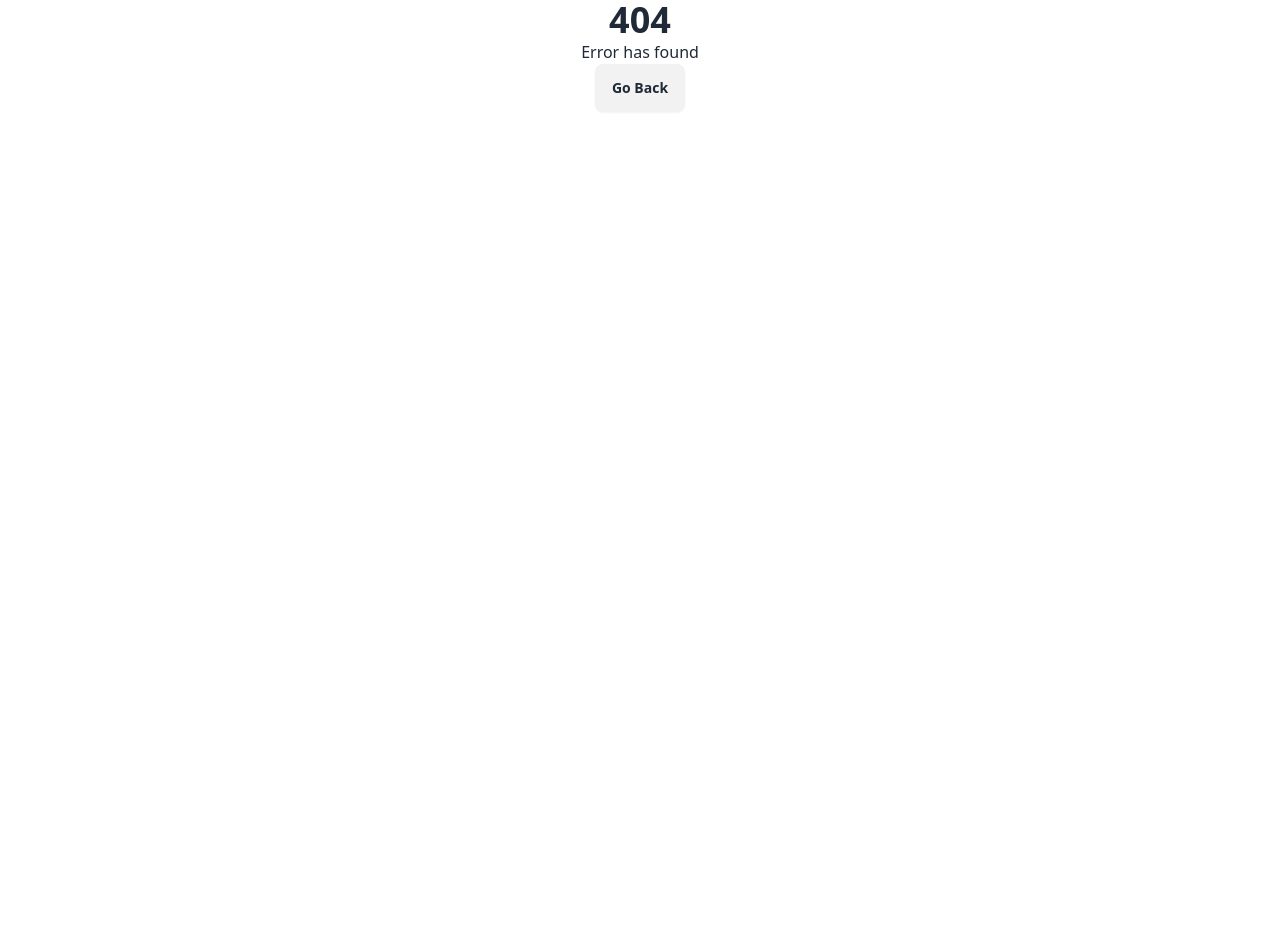
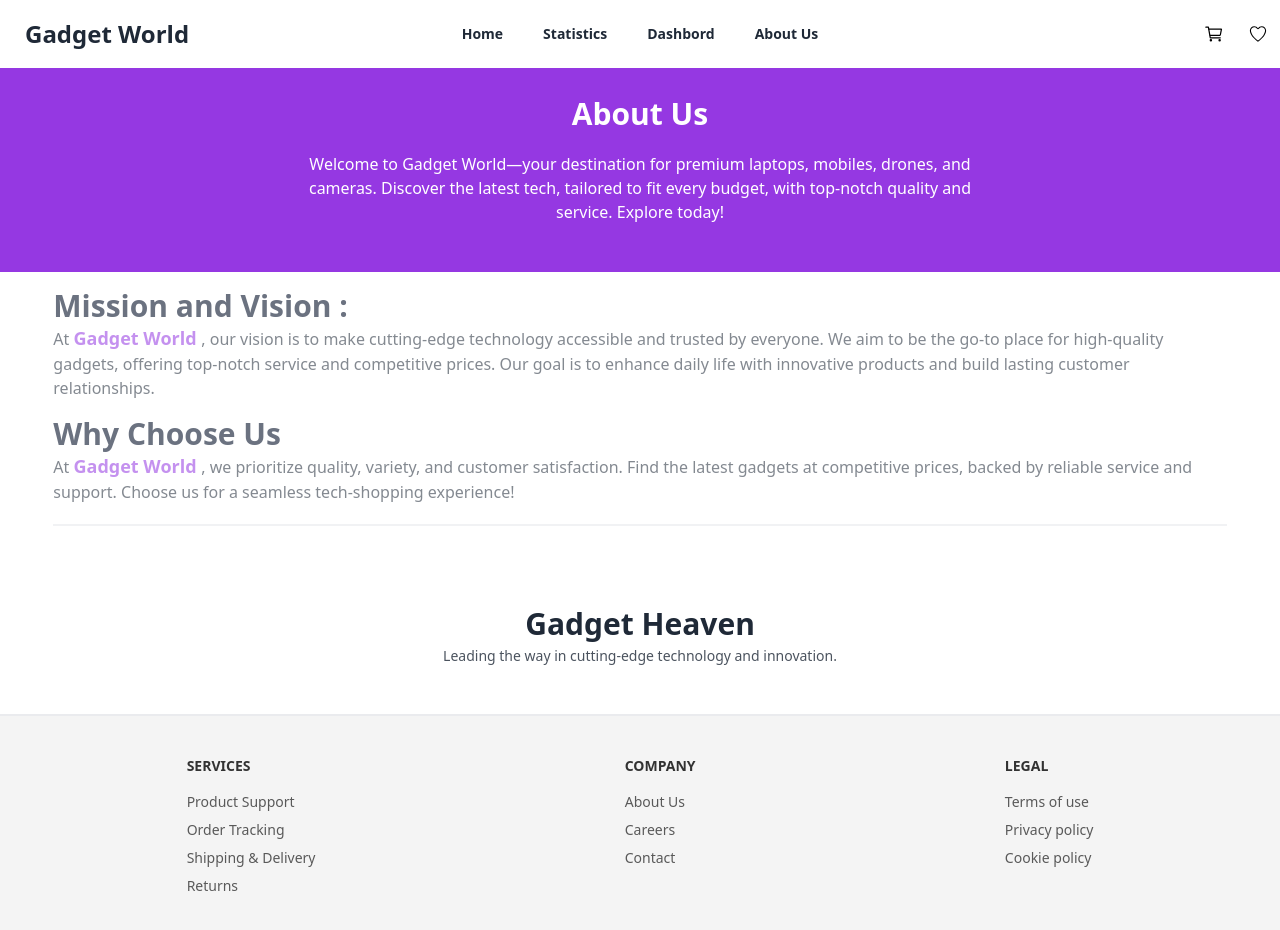
Before and after one commit to programming-hero-web-course-4/b10a8-gadget-heaven-Rajib1504, a React (Vite) app: page /About in a window 1280 px wide. Before the commit this address had no page. Shown: the top 930 px of the page. Before the commit the page ends 800 px from the top, so only its background shows below. Built offline with nearby package versions, Linux system fonts and the light colour scheme.

Commit message:
error done

```diff
--- a/index.html
+++ b/index.html
@@ -2,9 +2,9 @@
 <html data-theme="light" lang="en">
   <head>
     <meta charset="UTF-8" />
-    <link rel="icon" type="image/svg+xml" href="/vite.svg" />
+    <link rel="icon" type="image/svg+xml" href="./src/assets/favicon-16x16.png" />
     <meta name="viewport" content="width=device-width, initial-scale=1.0" />
-    <title>Vite + React</title>
+    <title>Gadget-World</title>
   </head>
   <body>
     <div id="root"></div>
--- /dev/null
+++ b/src/Pages/About.jsx
@@ -0,0 +1,53 @@
+const About = () => {
+  return (
+    <div>
+      <div>
+        <div className="bg-[#9538E2] text-center p-4 mb-4">
+          <div className="flex-col flex items-center m-3 text-center">
+            <h1 className=" text-xl sm:text-2xl md:text-3xl text-white w-full sm:w-[70%]  font-bold">
+              About Us
+            </h1>
+            <p className=" text-white max-w-2xl py-5">
+              Welcome to Gadget World—your destination for premium laptops,
+              mobiles, drones, and cameras. Discover the latest tech, tailored
+              to fit every budget, with top-notch quality and service. Explore
+              today!
+            </p>
+          </div>
+        </div>
+        {/* next section  */}
+        <div className="mb-4 w-11/12 mx-auto">
+          <h3 className="text-3xl text-gray-500 font-bold">
+            Mission and Vision :
+          </h3>
+          <p className="opacity-55">
+            At{" "}
+            <span className="text-[#9538E2] text-lg font-semibold">
+              Gadget World{" "}
+            </span>{" "}
+            , our vision is to make cutting-edge technology accessible and
+            trusted by everyone. We aim to be the go-to place for high-quality
+            gadgets, offering top-notch service and competitive prices. Our goal
+            is to enhance daily life with innovative products and build lasting
+            customer relationships.
+          </p>
+          <div className="py-4">
+            <h3 className="text-3xl text-gray-500 font-bold">Why Choose Us</h3>
+            <p className="opacity-55 pb-5 border-b-2">
+              At{" "}
+              <span className="text-[#9538E2] text-lg font-semibold">
+                Gadget World{" "}
+              </span>{" "}
+              , we prioritize quality, variety, and customer satisfaction. Find
+              the latest gadgets at competitive prices, backed by reliable
+              service and support. Choose us for a seamless tech-shopping
+              experience!
+            </p>
+          </div>
+        </div>
+      </div>
+    </div>
+  );
+};
+
+export default About;
--- a/src/Pages/Dashbord.jsx
+++ b/src/Pages/Dashbord.jsx
@@ -1,14 +1,14 @@
 import { FaSort } from "react-icons/fa";
 import { useEffect, useState } from "react";
 import { getAllSavedData } from "../utils";
-import { NavLink, Outlet } from "react-router-dom";
+import { NavLink } from "react-router-dom";
 import CartList from "../assets/Components/CartList";
 import Wishlist from "../assets/Components/Wishlist";
 
 const Dashbord = () => {
   const [cart, setCart] = useState([]);
   const [wishList, setWishList] = useState([]);
-  // const [totalPrice, setTotalPrice] = useState(0);
+  const [totalPrice, setTotalPrice] = useState(0);
   const [display, setDisplay] = useState("cart");
   useEffect(() => {
     const cartData = getAllSavedData("cart");
@@ -20,10 +20,17 @@ const Dashbord = () => {
     const shortedPrice = [...cart].sort((a, b) => b.price - a.price);
     setCart(shortedPrice);
   };
+  const amount = cart.reduce(
+    (sum, newItem) => sum + parseFloat(newItem.price),
+    0
+  );
+  useEffect(() => {
+    document.title = `Dashboard | Gadget-World`;
+  }, []);
 
   return (
     <div>
-      <div className=" w-[100vw] bg-[#9538E2] text-center p-4">
+      <div className="bg-[#9538E2] text-center p-4">
         <div className="flex-col flex items-center m-3 text-center">
           <h1 className=" text-xl sm:text-2xl md:text-3xl text-white w-full sm:w-[70%]  font-bold">
             Dashboard
@@ -64,11 +71,13 @@ const Dashbord = () => {
         </div>
       </div>
       <div className="">
-        <div className="flex justify-between items-center my-2">
-          <h3 className="font-bold text-2xl ">Cart</h3>
+        {display === "cart" ? (
+          <div>
+            <div className="flex justify-between items-center mx-auto w-11/12 my-2">
+              <h3 className="font-bold text-3xl mt-2  ">Cart</h3>
               <div className="flex items-center gap-2 ">
                 <h4 className="font-bold text-2xl ">
-              Total cost : $ <span>123</span>
+                  Total cost : $ <span>{amount}</span>
                 </h4>
                 <button
                   onClick={handelShort}
@@ -81,9 +90,6 @@ const Dashbord = () => {
                 </button>
               </div>
             </div>
-
-        {display === "cart" ? (
-          <div>
             {cart.map((scart) => (
               <CartList
                 key={scart.product_id}
@@ -95,13 +101,11 @@ const Dashbord = () => {
           </div>
         ) : (
           <div>
+            <div className="w-11/12 mx-auto">
+              <h3 className="font-bold text-3xl mt-2">Wish List</h3>
+            </div>
             {wishList.map((item) => (
-              <Wishlist
-                key={item.product_id}
-                item={item}
-                cart={cart}
-                setCart={setCart}
-              ></Wishlist>
+              <Wishlist key={item.product_id} item={item}></Wishlist>
             ))}
           </div>
         )}
--- a/src/Pages/ErrorPage.jsx
+++ b/src/Pages/ErrorPage.jsx
@@ -1,12 +1,16 @@
 import { Link } from "react-router-dom";
 const ErrorPage = () => {
   return (
-    <div className=" text-center">
-      <h1 className="text-4xl font-bold">404</h1>
-      <h4 className="text-md">Error has found</h4>
-      <button className="btn">
-        <Link to="/">Go Back</Link>
-      </button>
+    <div className="flex flex-col items-center h-[100vh] justify-center">
+      <div className=" text-center w-fit mx-auto ">
+        <h1 className="text-9xl font-extrabold text-red-200">404</h1>
+        <h4 className="text-md text-2xl font-semibold mb-2">Page Not Found</h4>
+        <Link to="/home">
+          <button className="btn bg-[#9538E2] rounded-xl px-4 text-white w-fit">
+            Go Back
+          </button>
+        </Link>
+      </div>
     </div>
   );
 };
--- a/src/Pages/Home.jsx
+++ b/src/Pages/Home.jsx
@@ -1,11 +1,14 @@
-import { Outlet, useLoaderData } from "react-router-dom";
+import { Outlet, useLoaderData, useParams } from "react-router-dom";
 import Banner from "../assets/Components/Banner";
+import { useEffect } from "react";
 import HeroText from "../assets/Components/HeroText";
 import CategoriyBtn from "../assets/Components/CategoriyBtn";
 const Home = () => {
   const catagories = useLoaderData();
-  // console.log(catagories);
-
+  const { Categorys } = useParams();
+  useEffect(() => {
+    document.title = `Home | ${Categorys}`;
+  }, [Categorys]);
   return (
     <div className="bg-base-200 ">
       <Banner></Banner>
--- a/src/Pages/Statistics.jsx
+++ b/src/Pages/Statistics.jsx
@@ -1,4 +1,8 @@
+import { useEffect } from "react";
 const Statistics = () => {
+  useEffect(() => {
+    document.title = `Statstics | Gadget-World`;
+  }, []);
   return <div>Statstics</div>;
 };
 
--- a/src/assets/Components/Nav.jsx
+++ b/src/assets/Components/Nav.jsx
@@ -40,10 +40,13 @@ const Nav = () => {
                 <Link to={"/home"}>Home</Link>
               </li>
               <li>
+                <Link to={"/Statistics"}>Statistics</Link>
+              </li>
+              <li>
                 <Link to={"/Dashbord"}>Dashbord</Link>
               </li>
               <li>
-                <Link to={"/Statistics"}>Statistics</Link>
+                <Link to={"/About"}>About Us</Link>
               </li>
             </ul>
           </div>
@@ -57,10 +60,13 @@ const Nav = () => {
               <Link to={"/home"}>Home</Link>
             </li>
             <li>
+              <Link to={"/Statistics"}>Statistics</Link>
+            </li>
+            <li>
               <Link to={"/Dashbord"}>Dashbord</Link>
             </li>
             <li>
-              <Link to={"/Statistics"}>Statistics</Link>
+              <Link to={"/About"}>About Us</Link>
             </li>
           </ul>
         </div>
--- a/src/assets/Components/Wishlist.jsx
+++ b/src/assets/Components/Wishlist.jsx
@@ -1,17 +1,10 @@
+/* eslint-disable react/prop-types */
 import { TiDeleteOutline } from "react-icons/ti";
 import { removeFromLcalStorage } from "../../utils";
 import { Link } from "react-router-dom";
-const Wishlist = ({ item, setCart, cart }) => {
-  const {
-    product_id,
-    product_title,
-    product_image,
-    price,
-    description,
-    Specification,
-    availability,
-    rating,
-  } = item || {};
+const Wishlist = ({ item }) => {
+  const { product_id, product_title, product_image, price, description } =
+    item || {};
   return (
     <div>
       <div className="mt-4">
@@ -26,22 +19,13 @@ const Wishlist = ({ item, setCart, cart }) => {
               <span>Price : $</span>
               <span>{price}</span>
             </h4>
-            <Link to="/Dashbord/cart">
+            <Link>
               <button className="bg-[#9538E2] w-36 p-2 hover:bg-[#9538E2] btn rounded-full text-white">
                 Add to cart
               </button>
             </Link>
           </div>
-          <TiDeleteOutline
-            onClick={() => {
-              removeFromLcalStorage("cart", product_id);
-              const remainingProducts = cart.filter(
-                (item) => item.product_id !== product_id
-              );
-              setCart(remainingProducts);
-            }}
-            className="text-5xl font-light text-red-600"
-          />
+          <TiDeleteOutline className="text-xl font-light text-red-600" />
         </div>
       </div>
     </div>
--- a/src/assets/Components/productDetails/ProductDetails.jsx
+++ b/src/assets/Components/productDetails/ProductDetails.jsx
@@ -8,6 +8,7 @@ const ProductDetails = () => {
   const { product_id } = useParams();
   console.log(product_id);
   const [allProduct, setAllProduct] = useState([]);
+  const [disable, setDisable] = useState(false);
   useEffect(() => {
     fetch("../gudget.json")
       .then((res) => res.json())
@@ -82,13 +83,19 @@ const ProductDetails = () => {
                 </div>
                 <div className="flex gap-3 items-center mt-4">
                   <button
-                    onClick={() => addToLocalStorage(filterProduct, "cart")}
+                    onClick={() => {
+                      addToLocalStorage(filterProduct, "cart");
+                    }}
                     className="btn bg-[#9538E2] hover:text-black text-white"
                   >
                     Add to Cart <IoCartOutline />
                   </button>
                   <button
-                    onClick={() => addToLocalStorage(filterProduct, "wishList")}
+                    disabled={disable}
+                    onClick={() => {
+                      addToLocalStorage(filterProduct, "wishList");
+                      setDisable(true);
+                    }}
                     className=" flex justify-center items-center border border-[#9538E2] rounded-full w-10 h-10 "
                   >
                     {" "}
```
Also changed, not shown: src/routes/Routs.jsx (+9 -0 lines), src/assets/Group.png (added), src/assets/favicon-16x16.png (added). Lines whose indentation alone changed are shown as unchanged.
